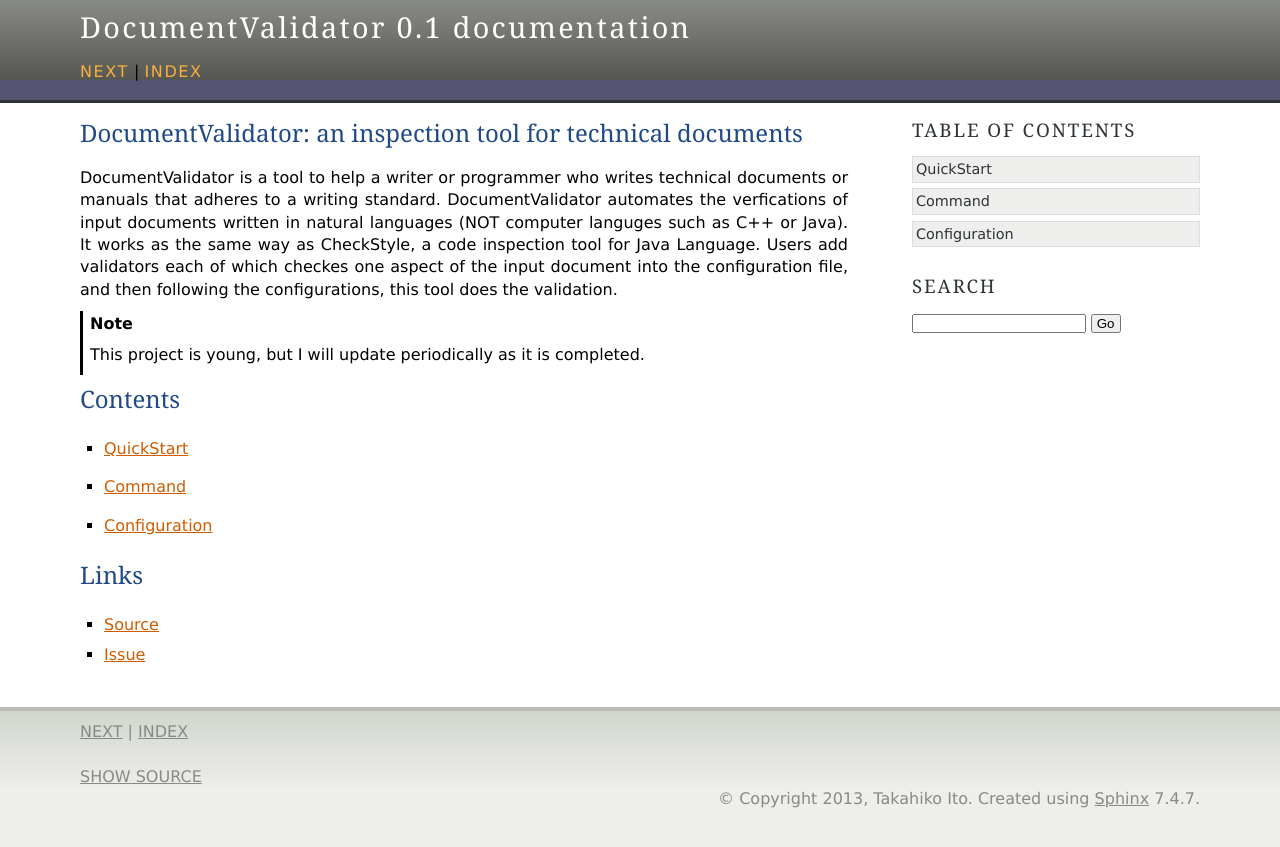
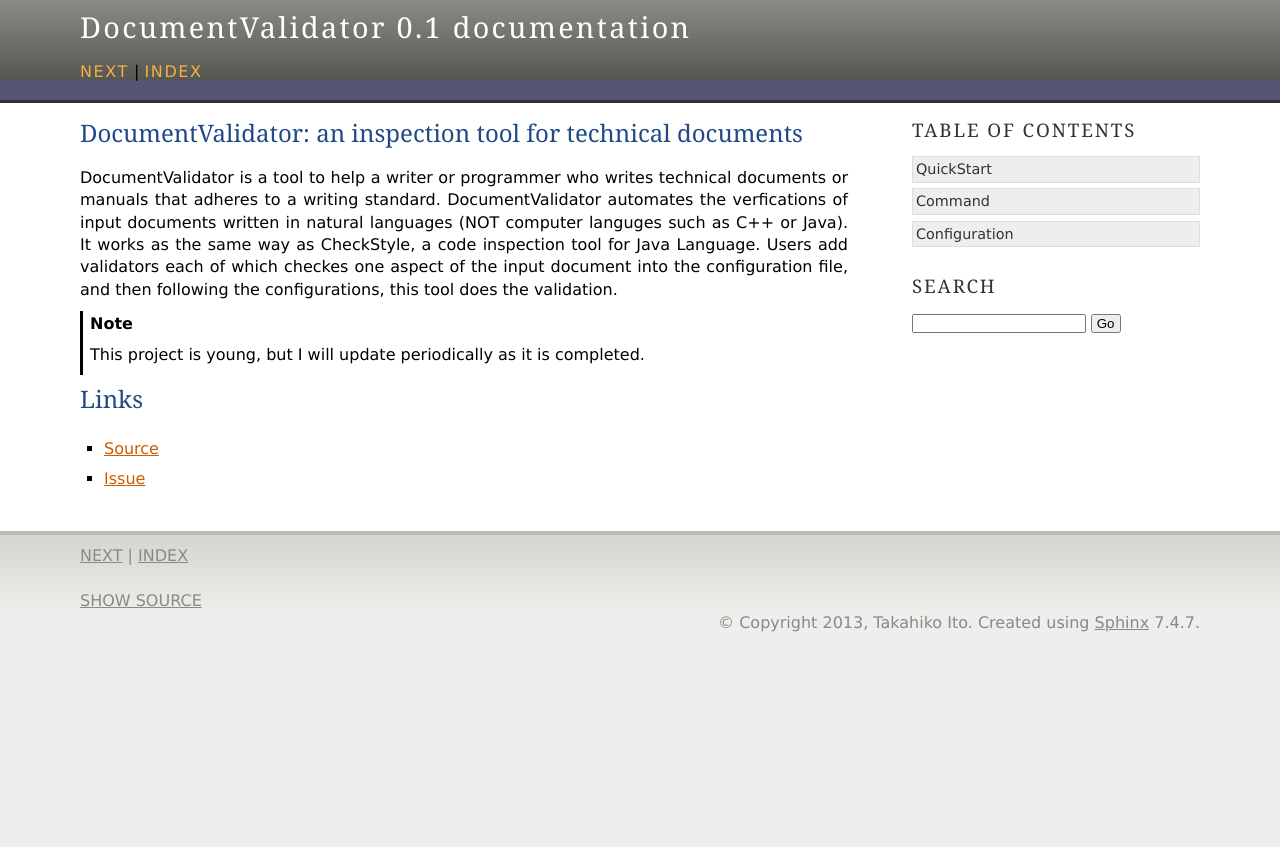
Before and after one commit to redpen-cc/redpen-doc, a Sphinx documentation site: the page built from source/index.rst, in a window 1280 px wide. Shown: the top 847 px of the page. Built offline with Sphinx 7.4.7, drawn with Linux system fonts in a browser that asks for light colours.

Commit message:
Removed Contents list

```diff
--- a/source/index.rst
+++ b/source/index.rst
@@ -11,11 +11,8 @@ DocumentValidator is a tool to help a writer or programmer who writes technical
 .. Note::
    This project is young, but I will update periodically as it is completed.
 
-Contents
-=========
-
 .. toctree::
-   :maxdepth: 1
+   :hidden:
 
    quickstart
    command
```
